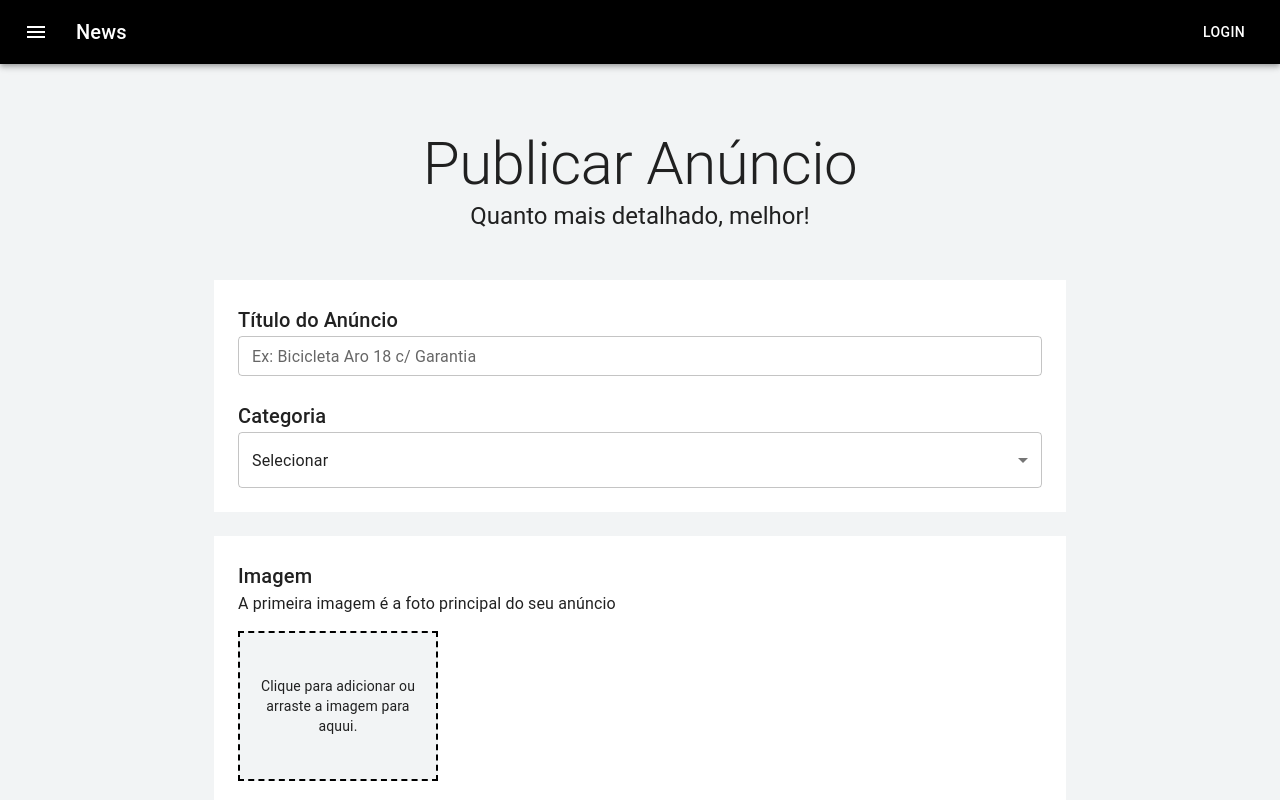
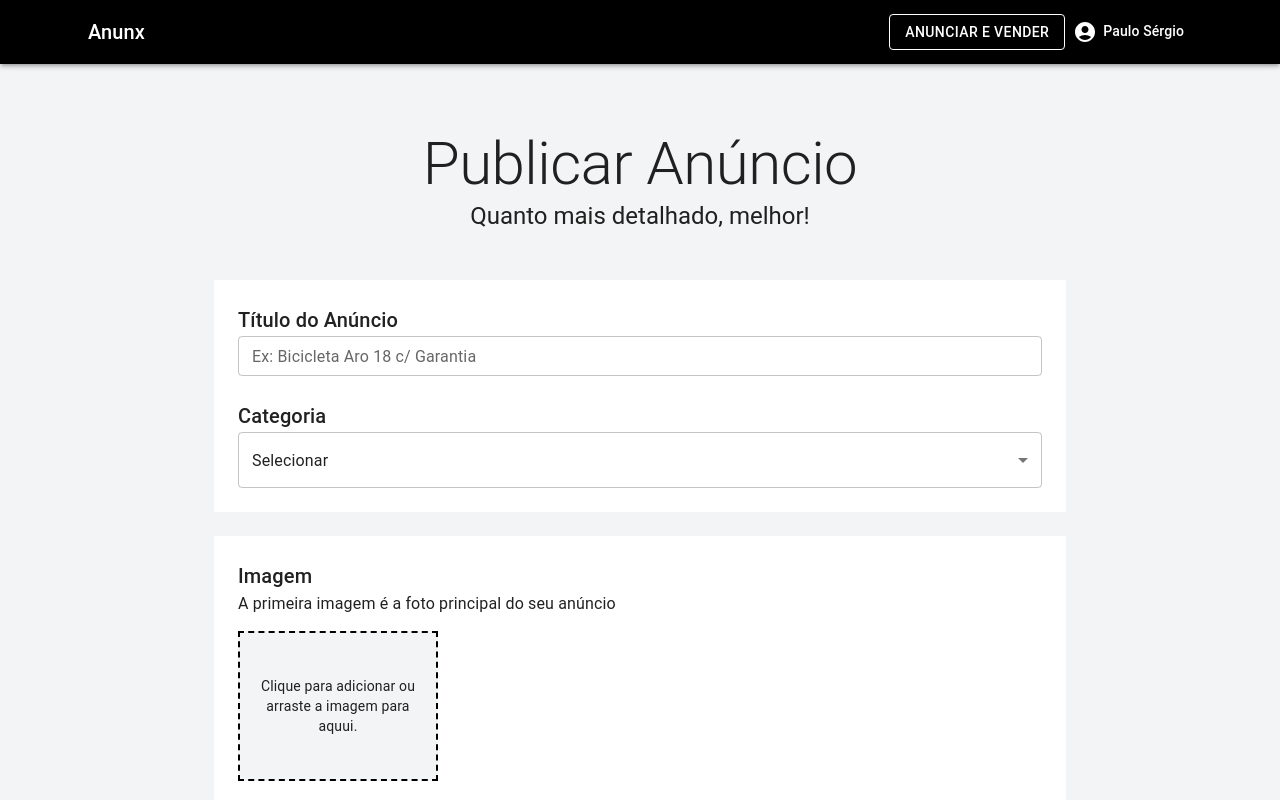
Before and after one commit to PauloHPMKT/Anunx-FFJS-Final-project, a Next.js app: page /user/publish in a window 1280 px wide. Shown: the top 800 px of the page. Built offline with nearby package versions, Linux system fonts and the light colour scheme.

Commit message:
header - adicionando container e menu operacional

```diff
--- a/pages/index.js
+++ b/pages/index.js
@@ -41,7 +41,7 @@
         </Paper>
       </Container>
 
-      <Container maxWidth="md" className={classes.cardGrid}>
+      <Container maxWidth="lg" className={classes.cardGrid}>
         <Typography component="h2" variant="h4" align="center" color="textPrimary">
           Destaques
         </Typography>
--- a/src/components/Header.js
+++ b/src/components/Header.js
@@ -1,34 +1,80 @@
 import * as React from 'react';
+import { useState } from 'react'
+import Link from 'next/link';
 import {
   AppBar,
-  Box,
   Toolbar,
   Typography,
   Button,
   IconButton,
+  Avatar,
+  Menu,
+  MenuItem,
+  Divider,
 } from '@mui/material'
-import MenuIcon from '@mui/icons-material/Menu';
+import { Container } from '@mui/system';
+import { AccountCircle } from '@mui/icons-material';
+import { createUseStyles } from 'react-jss';
+
+const useStyles = createUseStyles({
+  userName: {
+    marginLeft: '6px'
+  },
+  divider: {
+    margin: '8px 0'
+  }
+})
 
 export default function ButtonAppBar() {
+  const classes = useStyles()
+
+  const [anchorUserMenu, setAnchorUseMenu] = useState(false)
+
+  const openUserMenu = Boolean(anchorUserMenu)
+
   return (
-    <Box sx={{ flexGrow: 1 }}>
-      <AppBar position="static">
+    <AppBar position="static" elevation={3}>
+      <Container maxWidth="lg">
         <Toolbar>
-          <IconButton
-            size="large"
-            edge="start"
-            color="inherit"
-            aria-label="menu"
-            sx={{ mr: 2 }}
+          <Typography variant="h6" component="div" sx={{ flexGrow: 1 }}>
+            Anunx
+          </Typography>
+          <Link href="/user/publish" passHref>
+            <Button color="inherit" variant="outlined">
+              Anunciar e Vender
+            </Button>
+          </Link>
+          <IconButton color="secondary" onClick={(e) => setAnchorUseMenu(e.currentTarget)}>
+            {
+              true === false
+                ? <Avatar src="" />
+                : <AccountCircle />
+            }
+            <Typography variant="subtitle2" color="secondary" className={classes.userName}>
+              Paulo Sérgio
+            </Typography>
+          </IconButton>
+
+          <Menu
+            anchorEl={anchorUserMenu}
+            open={openUserMenu}
+            onClose={() => setAnchorUseMenu(null)}
+            anchorOrigin={{
+              vertical: 'top',
+              horizontal: 'right',
+            }}
           >
-            <MenuIcon />
-          </IconButton>
-          <Typography variant="h6" component="div" sx={{ flexGrow: 1 }}>
-            News
-          </Typography>
-          <Button color="inherit">Login</Button>
+            <Link href="/user/dashboard" passHref>
+              <MenuItem>Meus anúncios</MenuItem>
+            </Link>
+            <Link href="/user/publish" passHref>
+              <MenuItem>Publicar novo anúncio</MenuItem>
+            </Link>
+            <Divider className={classes.divider}/>
+            <MenuItem>Sair</MenuItem>
+          </Menu>
         </Toolbar>
-      </AppBar>
-    </Box>
+      </Container>
+    </AppBar>
   );
 }
```
